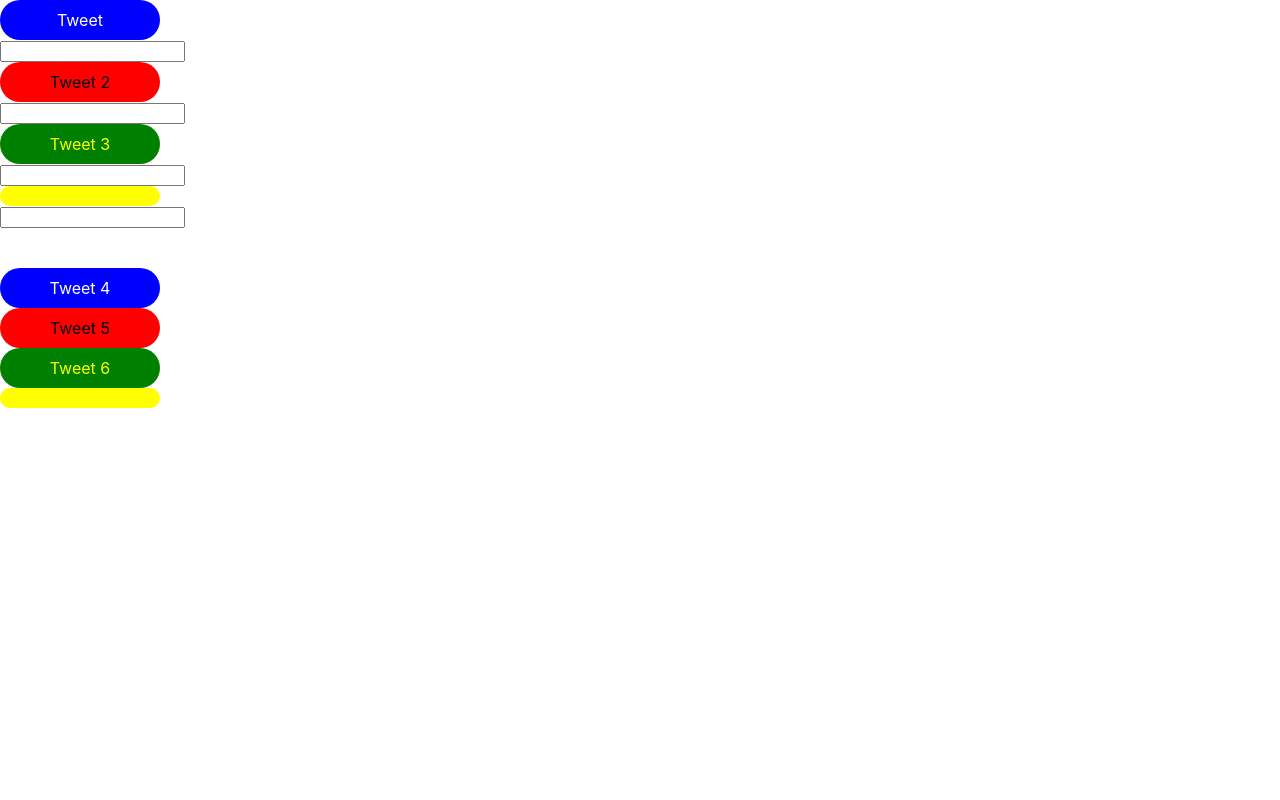
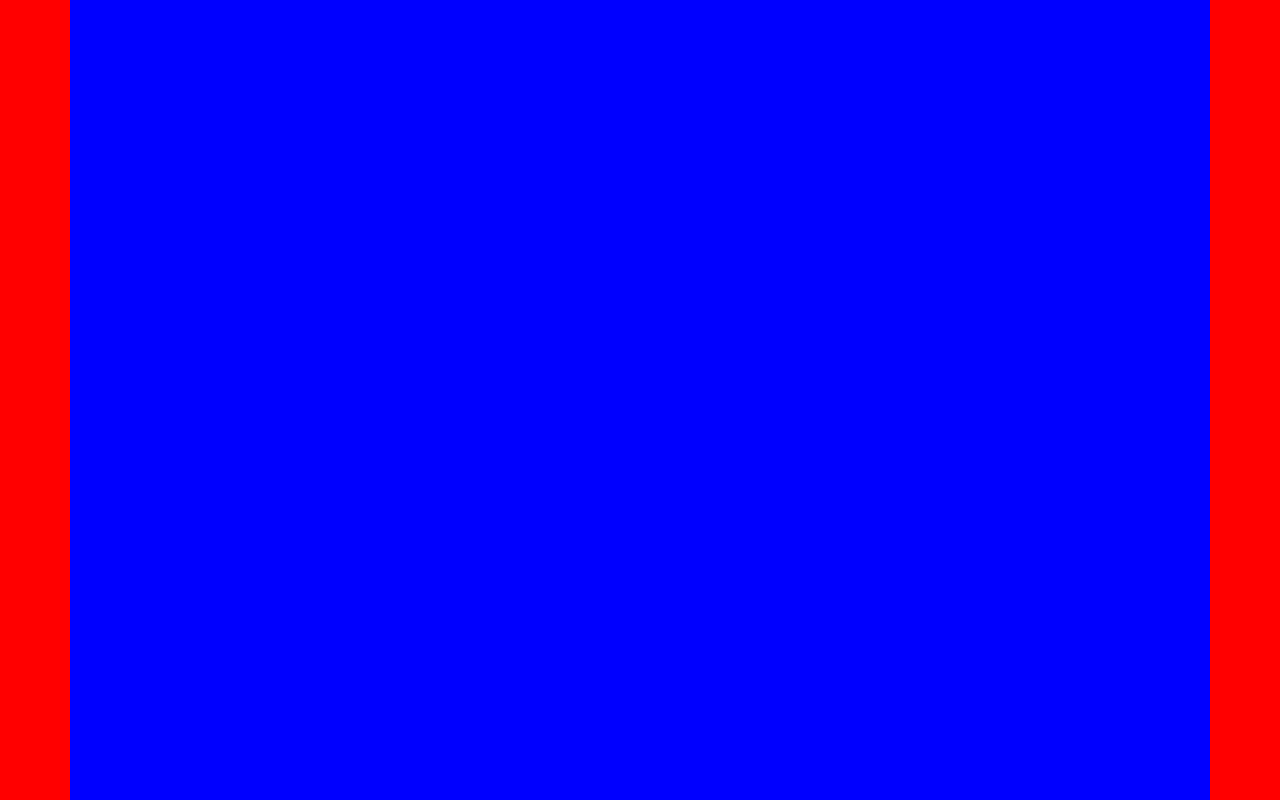
Before and after one commit to Bazzomir/iwconnect-twitter, a React (Create React App) app: page / in a window 1280 px wide. Built offline with nearby package versions, Linux system fonts and the light colour scheme.

Commit message:
Adding new files

```diff
--- a/src/App.tsx
+++ b/src/App.tsx
@@ -5,28 +5,23 @@ import ButtonClass from './components/Button/ButtonClass';
 
 function App() {
   return (
-    <>
-      <div>
-        <Button name="Tweet" backgraundColor="blue" textColor="white" />
-        <Button name="Tweet 2" backgraundColor="red" textColor="black" />
-        <Button name="Tweet 3" backgraundColor="green" textColor="yellow" />
-        <Button backgraundColor="yellow" />
+    <div
+      className="container-fluid"
+      style={{background: 'red', height: '100vh'}}
+    >
+      <div className="row">
+        <div
+          className="container"
+          style={{background: 'blue', height: '100vh'}}
+        >
+          <div className="row">
+
+
+
+          </div>
+        </div>
       </div>
-
-      <br />
-      <br />
-
-      <div>
-        <ButtonClass name="Tweet 4" backgraundColor="blue" textColor="white" />
-        <ButtonClass name="Tweet 5" backgraundColor="red" textColor="black" />
-        <ButtonClass
-          name="Tweet 6"
-          backgraundColor="green"
-          textColor="yellow"
-        />
-        <ButtonClass backgraundColor="yellow" />
-      </div>
-    </>
+    </div>
   );
 }
 
--- a/src/index.tsx
+++ b/src/index.tsx
@@ -1,6 +1,7 @@
 import React from 'react';
 import ReactDOM from 'react-dom';
 import './index.css';
+import 'bootstrap/dist/css/bootstrap.min.css';
 import App from './App';
 import reportWebVitals from './reportWebVitals';
 
```
Also changed, not shown: src/containers/Home/Home.tsx (added, +16 -0 lines), src/containers/Home/components/Main.tsx (added, +12 -0 lines), src/containers/Home/components/Navbar.tsx (added, +9 -0 lines), src/containers/Home/components/Search.tsx (added, +12 -0 lines).
